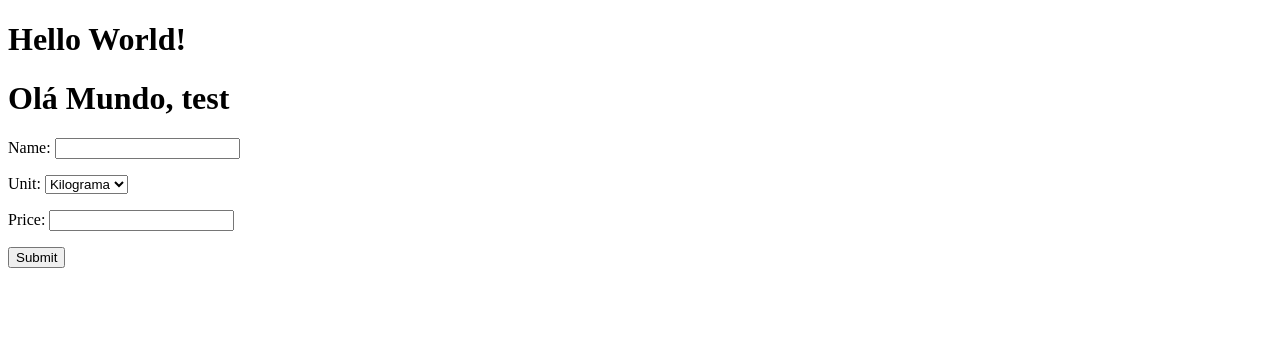
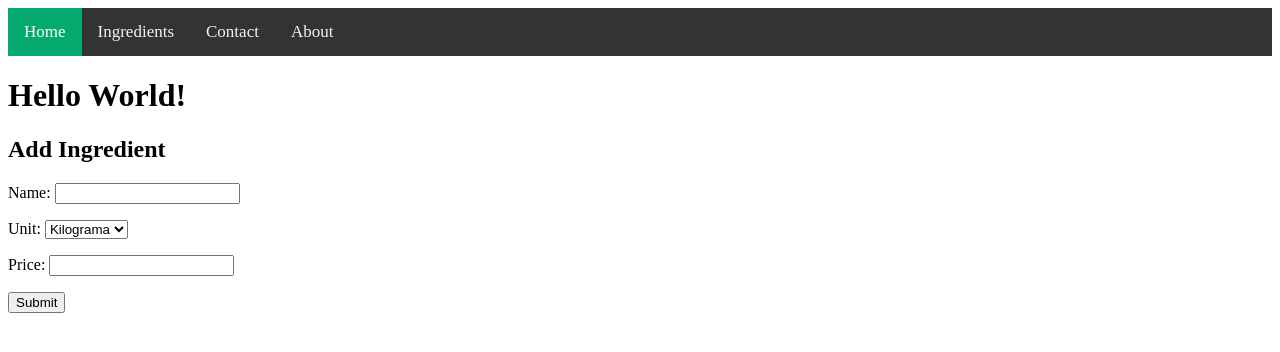
Before and after one commit to ErikMiyoshi/RestDjango, a Django app: page /ingredient/create in a window 1280 px wide. Shown: the top 352 px of the page. Run offline with Django 5.2, Linux system fonts and the light colour scheme.

Commit message:
Add a simple navbar and some subtitles to ingredient options

```diff
--- /dev/null
+++ b/djangodelights/inventory/static/inventory/style.css
@@ -0,0 +1,27 @@
+/* Add a black background color to the top navigation */
+.topnav {
+    background-color: #333;
+    overflow: hidden;
+}
+
+/* Style the links inside the navigation bar */
+.topnav a {
+    float: left;
+    color: #f2f2f2;
+    text-align: center;
+    padding: 14px 16px;
+    text-decoration: none;
+    font-size: 17px;
+}
+
+/* Change the color of links on hover */
+.topnav a:hover {
+    background-color: #ddd;
+    color: black;
+}
+
+/* Add a color to the active/current link */
+.topnav a.active {
+    background-color: #04AA6D;
+    color: white;
+}
--- a/djangodelights/inventory/templates/base.html
+++ b/djangodelights/inventory/templates/base.html
@@ -1,11 +1,22 @@
 <!DOCTYPE html>
+
 
 <html>
     <head>
+        {% load static %}
+        <link rel="stylesheet" href="{% static 'inventory/style.css' %}">
+
         {% block head %}
         {% endblock %}
     </head>
     <body>
+        <div class="topnav">
+            <a class="active" href="{% url 'home' %}">Home</a>
+            <a href="{% url 'ingredientlist' %}">Ingredients</a>
+            <a href="#contact">Contact</a>
+            <a href="#about">About</a>
+        </div>
+
         <h1>Hello World!</h1>
         {% block content %}
         {% endblock %}
--- a/djangodelights/inventory/templates/inventory/home.html
+++ b/djangodelights/inventory/templates/inventory/home.html
@@ -1,4 +1,8 @@
 {% extends 'base.html' %}
+
+
+{% block head %}
+{% endblock %}
 
 {% block content %}
 {% endblock %}
--- a/djangodelights/inventory/templates/inventory/ingredient_create_form.html
+++ b/djangodelights/inventory/templates/inventory/ingredient_create_form.html
@@ -1,8 +1,7 @@
 {% extends 'base.html' %}
 
 {% block content %}
-<h1>Olá Mundo, test</h1>
-
+<h2>Add Ingredient</h2>
 <form method="POST">
     {% csrf_token %}
     {{ form.as_p }}
--- a/djangodelights/inventory/templates/inventory/ingredient_delete_form.html
+++ b/djangodelights/inventory/templates/inventory/ingredient_delete_form.html
@@ -1,6 +1,7 @@
 {% extends 'base.html' %}
 
 {% block content %}
+<h2>Delete Ingredient</h2>
 
 <form method="POST">
     {% csrf_token %}
--- a/djangodelights/inventory/templates/inventory/ingredient_list.html
+++ b/djangodelights/inventory/templates/inventory/ingredient_list.html
@@ -1,6 +1,8 @@
 {% extends 'base.html' %}
 
 {% block content %}
+<h2>Ingredient List</h2>
+
 <a href="{% url 'ingredientcreate' %}"><button>Add Ingredient</button></a>
 <table>
     <tr>
--- a/djangodelights/inventory/templates/inventory/ingredient_update_form.html
+++ b/djangodelights/inventory/templates/inventory/ingredient_update_form.html
@@ -1,7 +1,7 @@
 {% extends 'base.html' %}
 
 {% block content %}
-
+<h2>Update Ingredient</h2>
 <form method="POST">
     {% csrf_token %}
     {{ form.as_p }}
```
